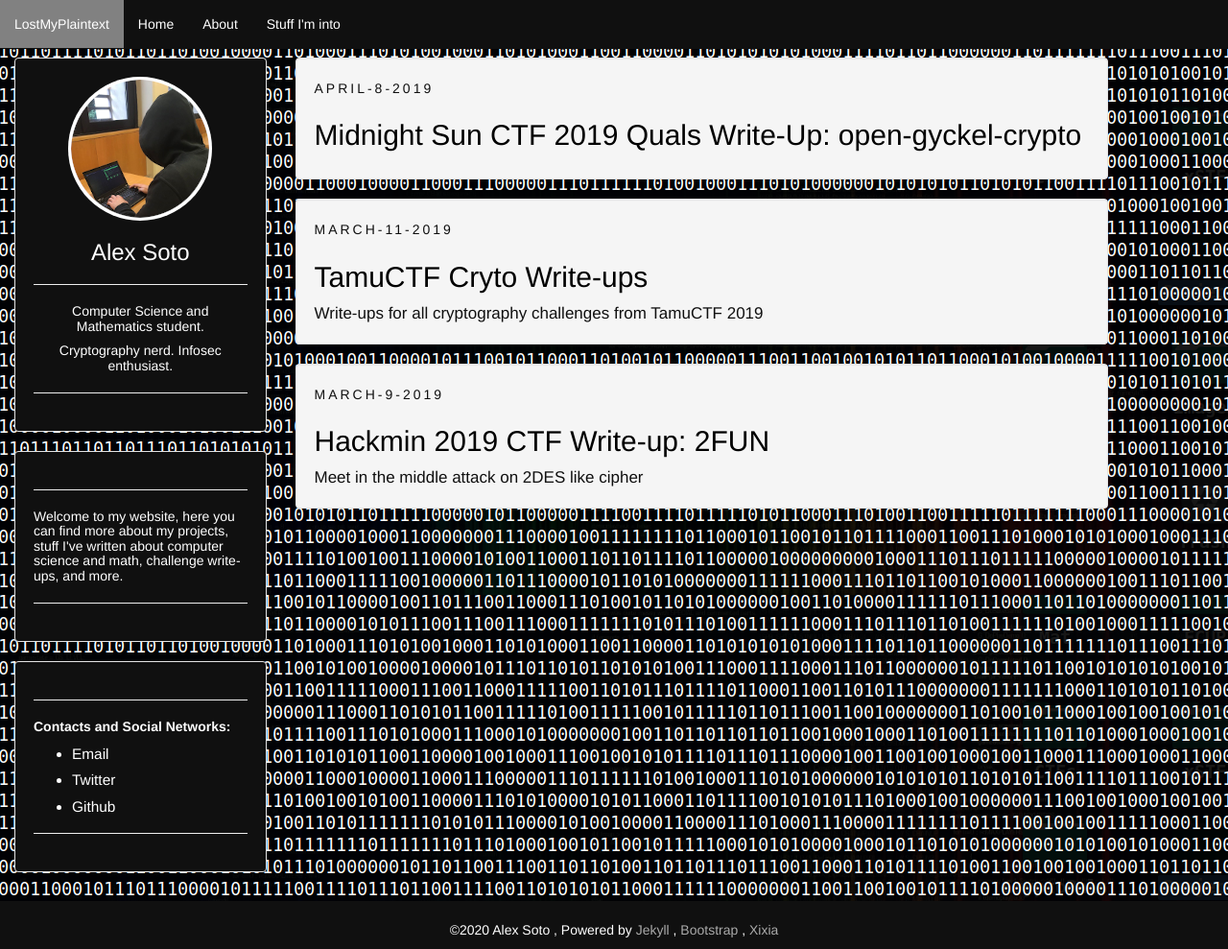
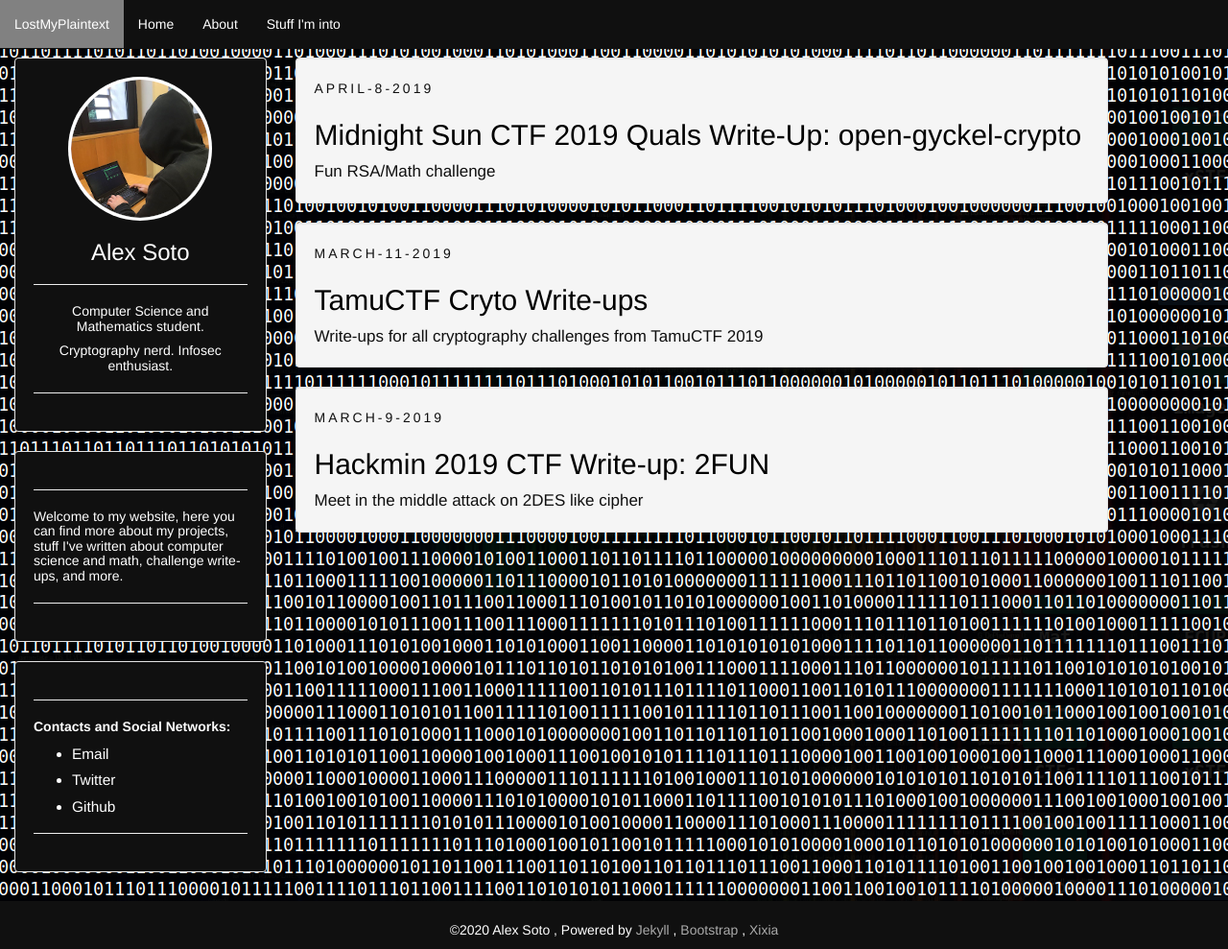
Before and after one commit to 0xA2/0xA2.github.io, a Jekyll site: the page built from index.html, in a window 1280 px wide and 989 px high. Shown: the whole window at 96% size. Built offline with Jekyll 4.4.1, drawn with Linux system fonts in a browser that asks for light colours; the list of posts is cut into pages by our own code.

Commit message:
Update 2019-04-08-MidnightSunCTF2019.markdown

```diff
--- a/_posts/2019-04-08-MidnightSunCTF2019.markdown
+++ b/_posts/2019-04-08-MidnightSunCTF2019.markdown
@@ -1,6 +1,7 @@
 ---
 layout: post
 title: "Midnight Sun CTF 2019 Quals Write-Up: open-gyckel-crypto"
+description: "Fun RSA/Math challenge"
 ---
 
 
```
